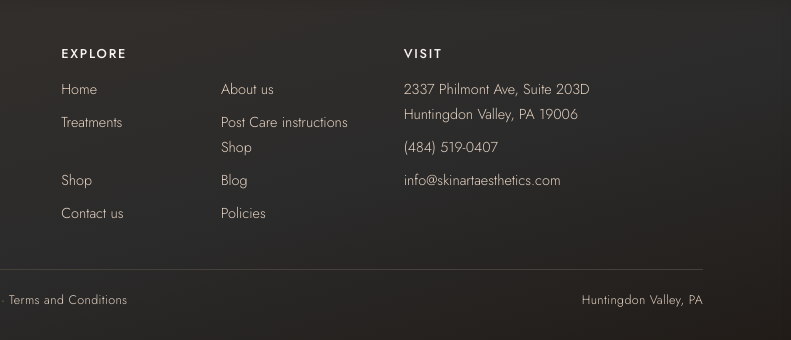
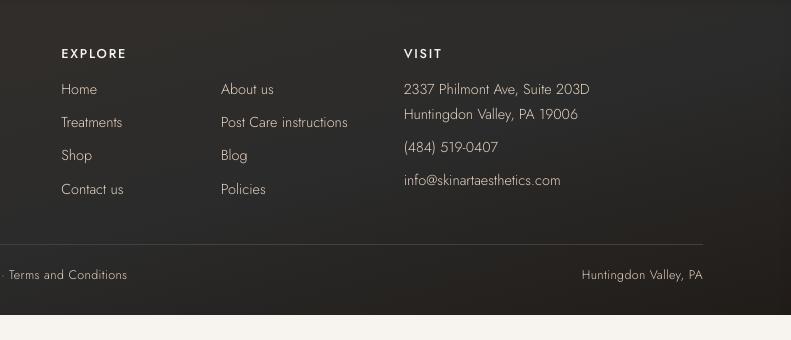
Before and after one commit to Skinartaesthetics/skinart-website, a website: page shop.html in a window 1280 px wide. Shown: the part 2009-2349 px from the top of the page, 489-1280 px from the left. After the commit the page ends 2324 px from the top, so only its background shows below. Drawn offline with nearby package versions, Linux system fonts and the light colour scheme; no server answers; files whose address does not match are found by name; a web font is replaced by a local one.

Commit message:
Fix: remove duplicate Shop nav link and footer link

```diff
--- a/shop.html
+++ b/shop.html
@@ -59,7 +59,6 @@
       <a href="about.html">About us</a>
       <a href="treatments.html">Treatments</a>
       <a href="postcare.html">Post Care instructions</a>
-      <a href="shop.html">Shop</a>
       <a href="shop.html" class="active" aria-current="page">Shop</a>
       <a href="blog.html">Blog</a>
       <a href="contact.html">Contact us</a>
@@ -127,8 +126,7 @@
           <li><a href="index.html">Home</a></li>
           <li><a href="about.html">About us</a></li>
           <li><a href="treatments.html">Treatments</a></li>
-          <li><a href="postcare.html">Post Care instructions</a>
-      <a href="shop.html">Shop</a></li>
+          <li><a href="postcare.html">Post Care instructions</a></li>
           <li><a href="shop.html">Shop</a></li>
           <li><a href="blog.html">Blog</a></li>
           <li><a href="contact.html">Contact us</a></li>
```
